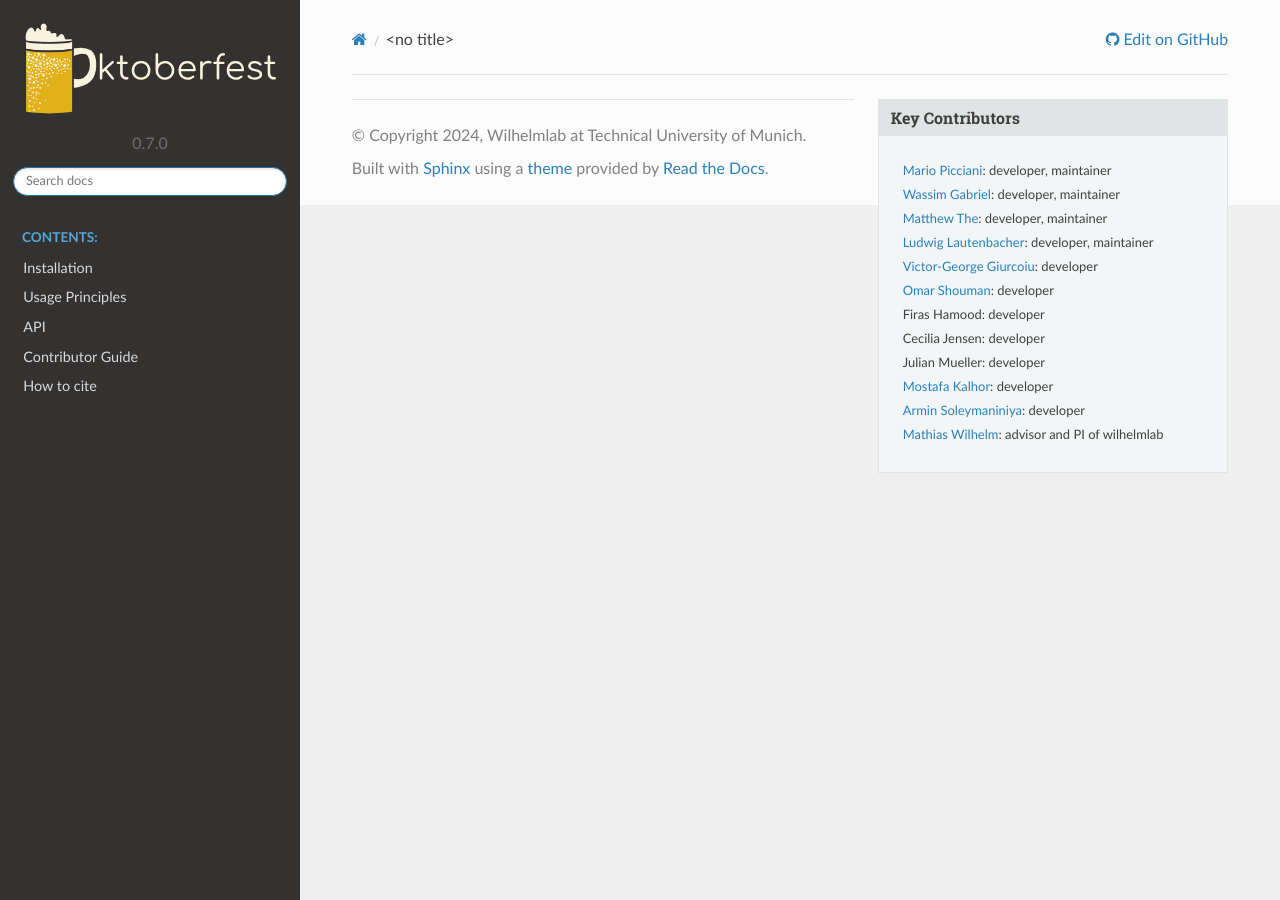
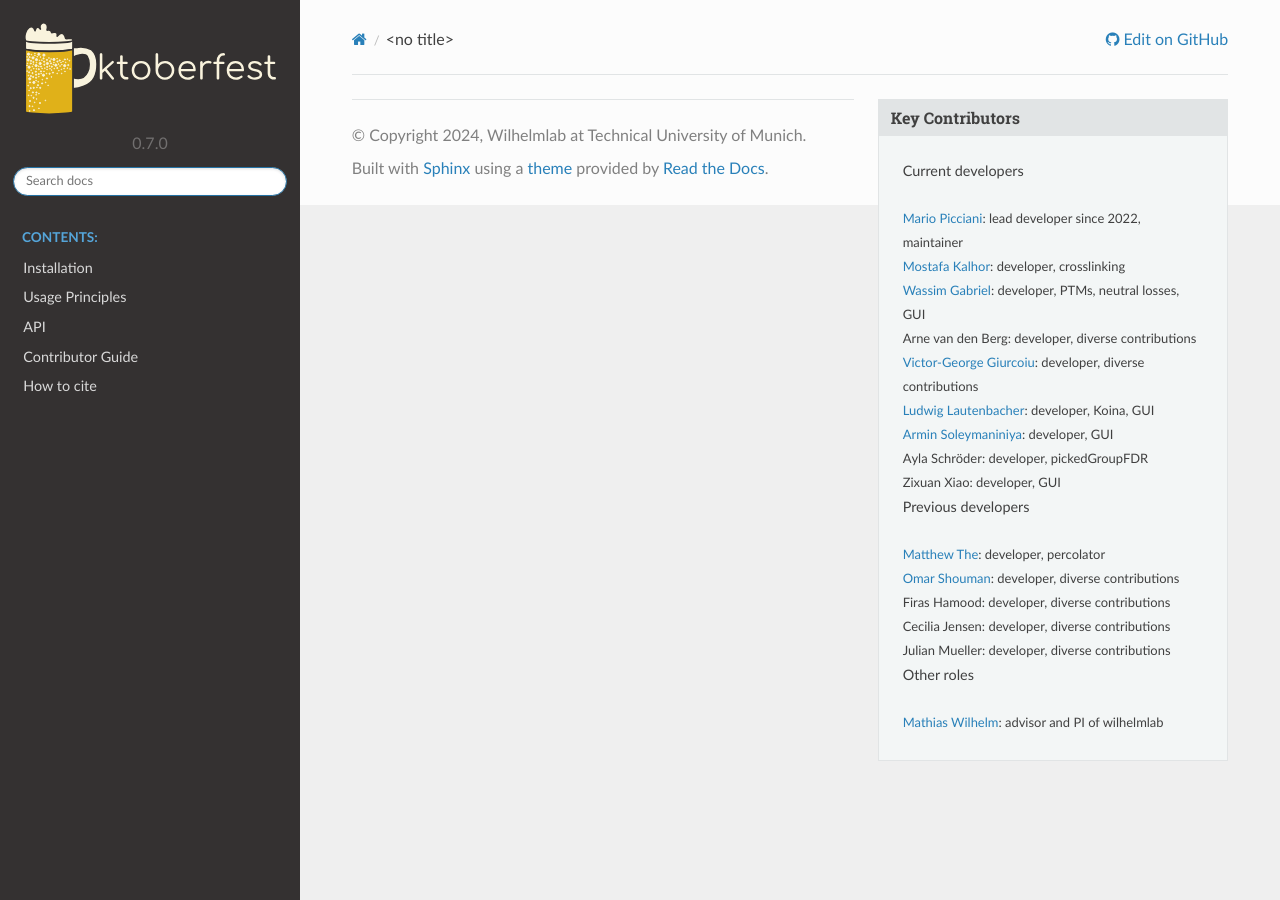
Before and after one commit to wilhelm-lab/oktoberfest, a Sphinx documentation site: the page built from docs/_key_contributors.rst, in a window 1280 px wide. Built offline with Sphinx 7.4.7 and the Read the Docs theme 2.0.0, drawn with Linux system fonts in a browser that asks for light colours.

Commit message:
updated contributors, fixed table

```diff
--- a/docs/_key_contributors.rst
+++ b/docs/_key_contributors.rst
@@ -1,14 +1,25 @@
 .. sidebar:: Key Contributors
 
-   * `Mario Picciani <https://github.com/picciama>`_: developer, maintainer
-   * `Wassim Gabriel <https://github.com/WassimG>`_: developer, maintainer
-   * `Matthew The <https://github.com/MatthewThe>`_: developer, maintainer
-   * `Ludwig Lautenbacher <https://github.com/LLautenbacher>`_: developer, maintainer
-   * `Victor-George Giurcoiu <https://github.com/victorgiurcoiu>`_: developer
-   * `Omar Shouman <https://github.com/omsh>`_: developer
-   * Firas Hamood: developer
-   * Cecilia Jensen: developer
-   * Julian Mueller: developer
-   * `Mostafa Kalhor <https://github.com/mostafakalhor>`_: developer
-   * `Armin Soleymaniniya <https://github.com/arminsl>`_: developer
+   Current developers
+
+   * `Mario Picciani <https://github.com/picciama>`_: lead developer since 2022, maintainer
+   * `Mostafa Kalhor <https://github.com/mostafakalhor>`_: developer, crosslinking
+   * `Wassim Gabriel <https://github.com/WassimG>`_: developer, PTMs, neutral losses, GUI
+   * Arne van den Berg: developer, diverse contributions
+   * `Victor-George Giurcoiu <https://github.com/victorgiurcoiu>`_: developer, diverse contributions
+   * `Ludwig Lautenbacher <https://github.com/LLautenbacher>`_: developer, Koina, GUI
+   * `Armin Soleymaniniya <https://github.com/arminsl>`_: developer, GUI
+   * Ayla Schröder: developer, pickedGroupFDR
+   * Zixuan Xiao: developer, GUI
+
+   Previous developers
+
+   * `Matthew The <https://github.com/MatthewThe>`_: developer, percolator
+   * `Omar Shouman <https://github.com/omsh>`_: developer, diverse contributions
+   * Firas Hamood: developer, diverse contributions
+   * Cecilia Jensen: developer, diverse contributions
+   * Julian Mueller: developer, diverse contributions
+
+   Other roles
+
    * `Mathias Wilhelm <https://github.com/mwilhelm42>`_: advisor and PI of wilhelmlab
--- a/docs/peptides_format.rst
+++ b/docs/peptides_format.rst
@@ -26,7 +26,7 @@ Oktoberfest expects a csv formatted file, where each row represent a peptide and
     +===================+==============================================================================================================================================================================================================+
     | peptide           | The unmodified peptide sequence. "C" will always be carbamidomethylated (fixed modification), and a TMT modification is always added to the N-term and "K" if a tag is specified in the configuration file.  |
     +-------------------+--------------------------------------------------------------------------------------------------------------------------------------------------------------------------------------------------------------+
-    | proteins          | An optional list of protein ids separated by ';'. If this column is left out, or if no protein is provided, the string "unknown" will be used as a proteinID in the spectral library.                        |                                                                                                                                                                                                                                  |
+    | proteins          | An optional list of protein ids separated by ';'. If this column is left out, or if no protein is provided, the string "unknown" will be used as a proteinID in the spectral library.                        |
     +-------------------+--------------------------------------------------------------------------------------------------------------------------------------------------------------------------------------------------------------+
 
 Example
@@ -79,7 +79,6 @@ Oktoberfest expects a csv formatted file where each row represents a peptide wit
     | proteins          | An optional list of protein ids separated by ';'                                                                                                                                                                                                                                    |
     +-------------------+-------------------------------------------------------------------------------------------------------------------------------------------------------------------------------------------------------------------------------------------------------------------------------------+
 
-
 Example
 ~~~~~~~
 
```
